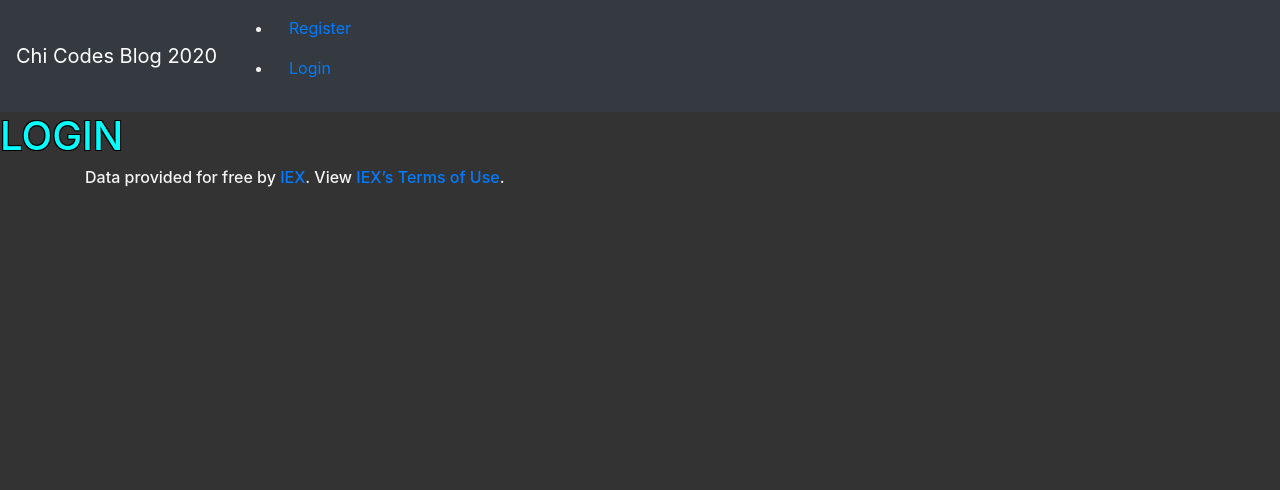
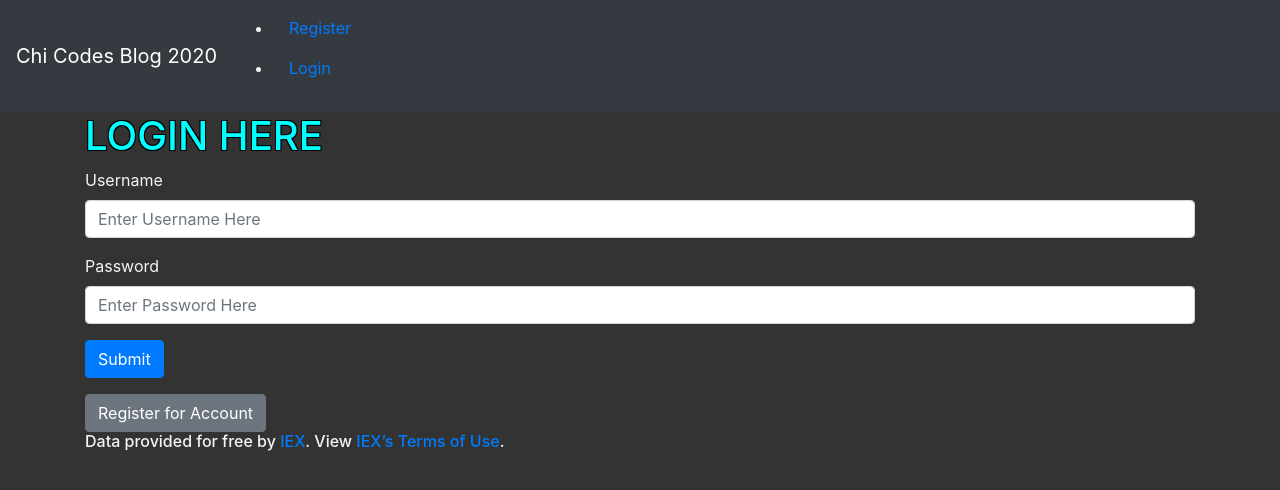
Before and after one commit to fzramos/flask-stock-trader-iex, a Flask app: page /login in a window 1280 px wide. Shown: the top 490 px of the page. Run offline with Flask 2, Linux system fonts and the light colour scheme; some libraries are stand-ins or nearby versions.

Commit message:
Adding completed login/register/logout functionality, preparing for api usage, building forms for webpages -FR

```diff
--- a/app.py
+++ b/app.py
@@ -1,4 +1,7 @@
 from finance_app import app, routes
+# from makeSymbols import seedSymbols
 
 if __name__ == '__main__':
     app.run(debug = True)
+    # seedSymbols()
+    # run this once when you want to populate your company table with real stock symbols
--- a/finance_app/__init__.py
+++ b/finance_app/__init__.py
@@ -15,6 +15,6 @@ db = SQLAlchemy(app)
 migrate = Migrate(app, db)
 
 login_manager = LoginManager(app)
-login_manager.login_view = 'login' #Specifies waht page to load for NON-authenticated users
+# login_manager.login_view = 'register' #Specifies waht page to load for NON-authenticated users
 
 from finance_app import routes, models
--- a/finance_app/forms.py
+++ b/finance_app/forms.py
@@ -4,7 +4,7 @@ from wtforms.validators import DataRequired, EqualTo, Email
 
 class UserInfoForm(FlaskForm):
     username = StringField('Username', validators = [DataRequired()])
-    password = PasswordField('Password', validator = [DataRequired()])
+    password = PasswordField('Password', validators = [DataRequired()])
     confirm_pass = PasswordField('Confirm Password', validators = [DataRequired(), EqualTo('password')])
     submit = SubmitField()
 
@@ -12,3 +12,7 @@ class LoginForm(FlaskForm):
     username = StringField('Username', validators = [DataRequired()])
     password = PasswordField('Password', validators = [DataRequired()])
     submit = SubmitField()
+
+class QuoteForm(FlaskForm):
+    symbol = StringField('Stock Symbol', validators = [DataRequired()])
+    submit = SubmitField()
--- a/finance_app/routes.py
+++ b/finance_app/routes.py
@@ -1,20 +1,38 @@
-from finance_app import app
-from flask import render_template, redirect, url_for
-from finance_app.forms import UserInfoForm, LoginForm
+from finance_app import app, db
+from flask import render_template, redirect, url_for, request
+from finance_app.forms import UserInfoForm, LoginForm, QuoteForm
+from finance_app.models import User, Company, Transact, check_password_hash
 from flask_login import login_required, login_user, current_user, logout_user
 
 @app.route('/')
 def home():
-    # if not current_user.is_authenticated:
-    #     return redirect(url_for('register'))
+    if not current_user.is_authenticated:
+        return redirect(url_for('register'))
+
+
+
     return render_template('index.html')
 
 @app.route('/register', methods = ['GET', 'POST'])
 def register():
     form = UserInfoForm()
 
-    # if request.method == 'POST':
-    #     company
+    if request.method == 'POST' and form.validate():
+        username = form.username.data
+        password = form.password.data
+
+        print(username, password)
+
+        user = User(username, password)
+
+        db.session.add(user)
+        db.session.commit()
+
+        # Should this work or make it harder to loggin/meet some type of criteria
+        logged_user = User.query.filter(User.username == username).first()
+        login_user(logged_user)
+
+        return redirect(url_for('home'))
 
     return render_template('register.html', form = form)
     # return render_template('register.html')
@@ -22,10 +40,40 @@ def register():
 @app.route('/login', methods = ['GET', 'POST'])
 def login():
     form = LoginForm()
+
+    if request.method == 'POST' and form.validate():
+        username = form.username.data
+        password = form.password.data
+
+        logged_user = User.query.filter(User.username == username).first()
+
+        if logged_user and check_password_hash(logged_user.hash, password):
+            login_user(logged_user)
+            return redirect(url_for('home'))
+
+
     return render_template('login.html', form = form)
     # return render_template('login.html')
 
 @app.route('/logout', methods = ['GET', 'POST'])
+@login_required
 def logout():
     logout_user()
     return redirect(url_for('register'))
+
+@app.route('/quote', methods = ['GET', 'POST'])
+@login_required
+def quote():
+    form = QuoteForm()
+
+    if request.method == 'POST' and form.validate():
+        symbol = form.symbol.data
+        # check if inputed symbol in symbol table
+        company_info = Company.query.filter(Company.symbol == symbol).first()
+
+        if company_info:
+            # use api and symbol to get stock current price and pass it to quoted
+            # return redirect(url_for('quoted')) i think this is too much
+            return render_template('quoted.html') # include company name, symbol and current price in pass
+
+    return render_template('quote.html', form = form)
--- a/finance_app/templates/login.html
+++ b/finance_app/templates/login.html
@@ -4,6 +4,24 @@
 
 {% block body %}
 
-    <h1>LOGIN</h1>
+    <div class="container">
+        <h1>LOGIN HERE</h1>
+        <form action="" method="POST">
+            {{ form.hidden_tag() }}
+            <div class="form-group">
+                {{ form.username.label }}
+                {{ form.username(class = "form-control", placeholder = "Enter Username Here") }}
+            </div>
+            <div class="form-group">
+                {{ form.password.label }}
+                {{ form.password(class = "form-control", placeholder = "Enter Password Here") }}
+            </div>
+            {{ form.submit(class="btn btn-primary") }}
+        </form>
+        <!-- <button type="button" class="btn btn-secondary">Register for Account</button> -->
+        <a class="btn btn-secondary" href="{{ url_for('register') }}" role="button">
+            Register for Account
+        </a>
+    </div>
 
 {% endblock %}
--- /dev/null
+++ b/makeSymbols.py
@@ -0,0 +1,4 @@
+
+
+
+# make seedSymbols function which adds symbols and company names to company tables
```
Also changed, not shown: finance_app/models.py (+4 -4 lines), finance_app/templates/index.html (+31 -1 lines), finance_app/templates/nav_postlog.html (+1 -10 lines), finance_app/templates/quote.html (+11 -1 lines), finance_app/templates/register.html (+23 -1 lines), app.db (deleted), 1 other file.
